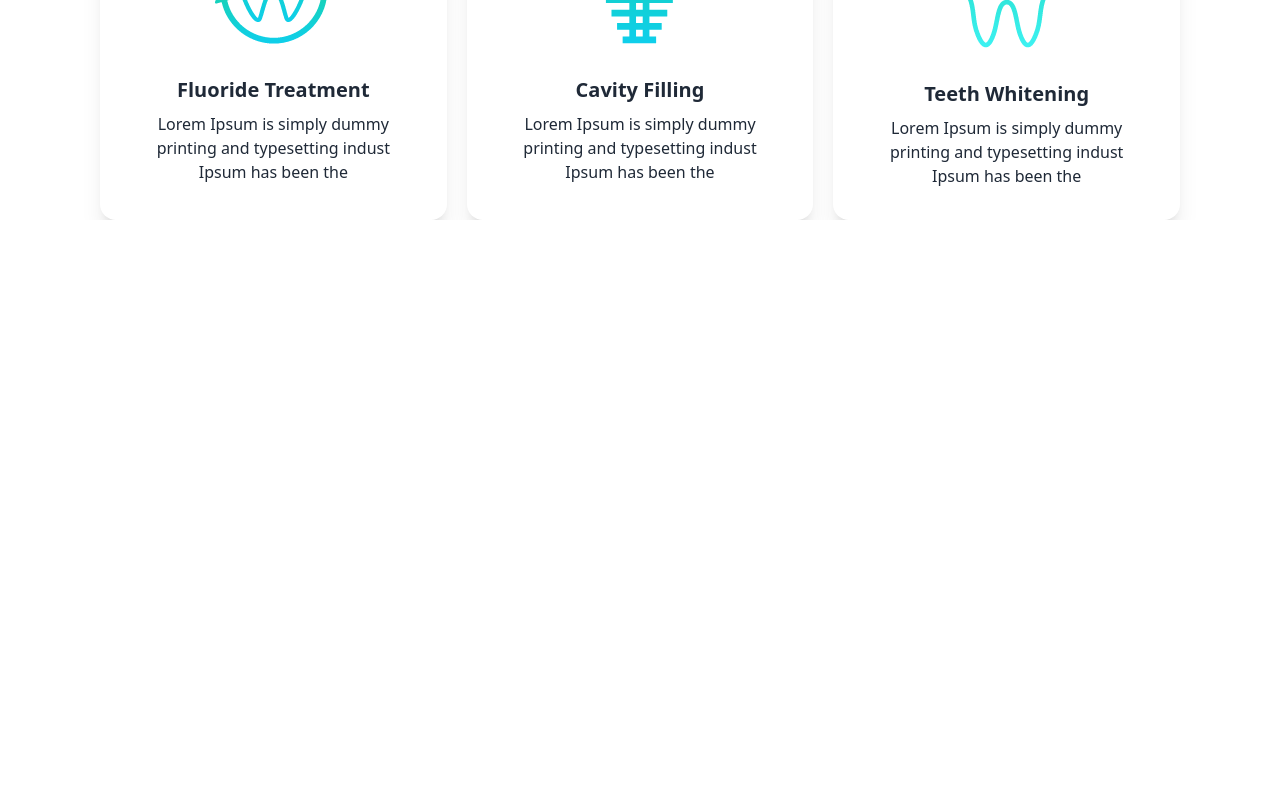
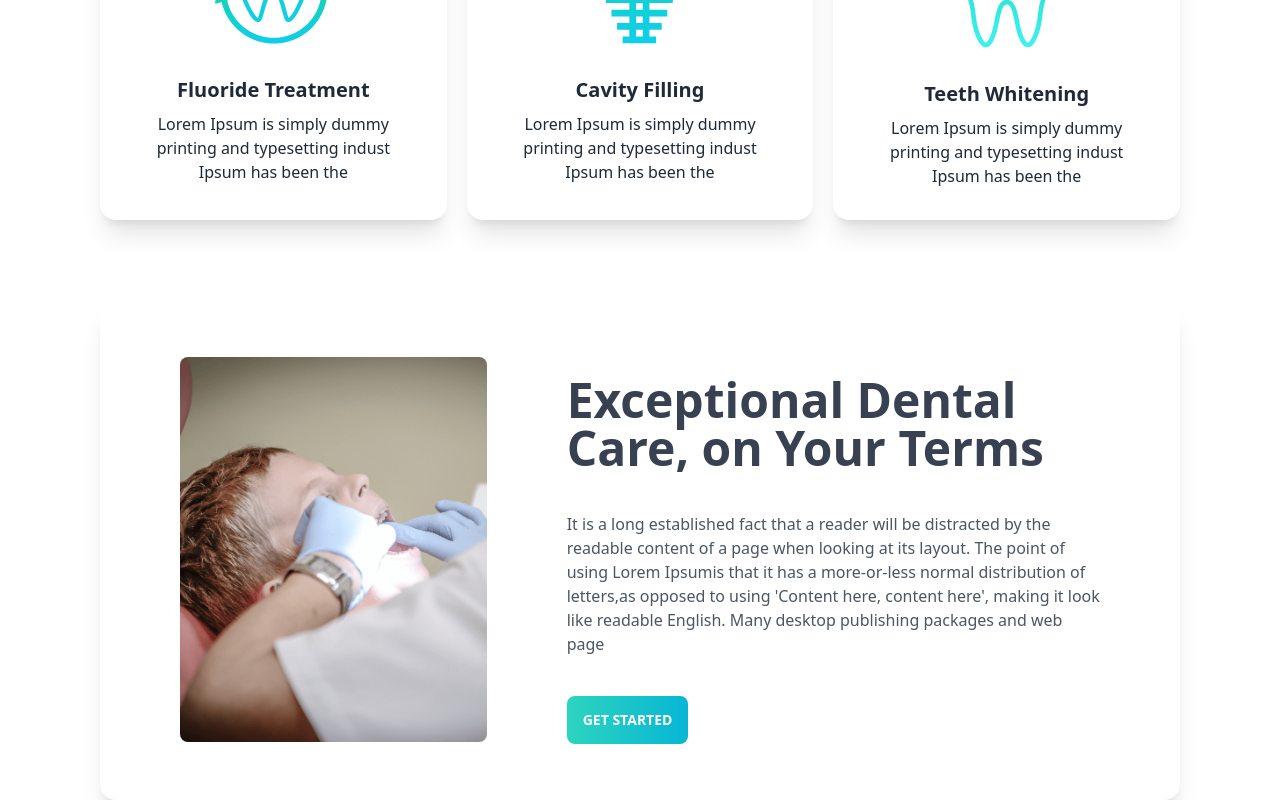
Before and after one commit to neel123go/Doctor-Portal-Client, a React (Create React App) app: page / in a window 1280 px wide. Shown: the part 1266-2066 px from the top of the page. Before the commit the page ends 1486 px from the top, so only its background shows below. Built offline with nearby package versions, Linux system fonts and the light colour scheme.

Commit message:
dental care section completed

```diff
--- /dev/null
+++ b/src/Components/Button/Button.js
@@ -0,0 +1,10 @@
+import React from 'react';
+import { Link } from 'react-router-dom';
+
+const Button = ({ routeName }) => {
+    return (
+        <button className="btn text-white border-0 bg-gradient-to-r from-teal-400 to-cyan-500 hover:bg-gradient-to-l"><Link to={`${routeName}`}>Get Started</Link></button>
+    );
+};
+
+export default Button;
--- a/src/Components/Pages/Banner/Banner.js
+++ b/src/Components/Pages/Banner/Banner.js
@@ -1,6 +1,7 @@
 import React from 'react';
 import BackgroundImg from '../../../assets/images/chair.png';
 import Chair from '../../../assets/images/chair.png';
+import Button from '../../Button/Button';
 
 const Banner = () => {
     return (
@@ -13,7 +14,7 @@
                 <div className='w-full md:w-1/2'>
                     <h1 className="text-3xl md:text-4xl lg:text-5xl font-bold text-gray-700">Your New Smile Starts Here</h1>
                     <p className="py-6 text-gray-500 lg:pr-20">Lorem ipsum, dolor sit amet consectetur adipisicing elit. Totam distinctio rem veniam minima iusto assumenda commodi ad culpa neque. Ad dolorem amet corrupti</p>
-                    <button className="btn text-white border-0 bg-gradient-to-r from-teal-400 to-cyan-500 hover:bg-gradient-to-l">Get Started</button>
+                    <Button routeName='login'></Button>
                 </div>
             </div>
         </div>
--- /dev/null
+++ b/src/Components/Pages/DentalCare/DentalCare.js
@@ -0,0 +1,36 @@
+import React from 'react';
+import Image from '../../../assets/images/treatment.png';
+import Button from '../../Button/Button';
+
+const DentalCare = () => {
+    return (
+        <div className="shadow-xl mt-12 md:mt-20 px-4 py-4 sm:px-8 sm:py-8 lg:px-12 lg:py-10 xl:px-20 xl:py-14 card md:card-side bg-white mx-2 xl:mx-20">
+            <div className='w-full md:w-1/2 xl:w-1/3 flex justify-center items-center'>
+                <figure><img src={Image} alt="Album" className='rounded-lg' /></figure>
+            </div>
+            <div className='card-body flex justify-center items-center w-full md:w-1/2 p-0 sm:pl-5 lg:pl-10 xl:pl-20 mt-5'>
+                <div>
+                    <h2 className="card-title text-gray-700 text-3xl lg:text-4xl xl:text-5xl leading-tight">Exceptional Dental Care, on Your Terms</h2>
+                    <p className='my-5 lg:my-10 text-gray-600'>It is a long established fact that a reader will be distracted by the readable content of a page when looking at its layout. The point of using Lorem Ipsumis that it has a more-or-less normal distribution of letters,as opposed to using 'Content here, content here', making it look like readable English. Many desktop publishing packages and web page</p>
+                    <Button></Button>
+                </div>
+            </div>
+        </div>
+    );
+};
+
+export default DentalCare;
+// <div className='w-full px-20 py-20'>
+//     <div className="card lg:card-side shadow-xl">
+//         <figure className='w-1/3'>
+//             <img src={Image} alt="Treatment" />
+//         </figure>
+//         <div className="card-body w-2/3 flex justify-center items-center px-40">
+//             <div>
+//                 <h2 className="card-title text-gray-700 text-5xl leading-tight">Exceptional Dental Care, on Your Terms</h2>
+//                 <p className='my-10 text-gray-600'>It is a long established fact that a reader will be distracted by the readable content of a page when looking at its layout. The point of using Lorem Ipsumis that it has a more-or-less normal distribution of letters,as opposed to using 'Content here, content here', making it look like readable English. Many desktop publishing packages and web page</p>
+//                 <Button routeName='home'></Button>
+//             </div>
+//         </div>
+//     </div>
+// </div>
--- a/src/Components/Pages/Home/Home.js
+++ b/src/Components/Pages/Home/Home.js
@@ -1,5 +1,6 @@
 import React from 'react';
 import Banner from '../Banner/Banner';
+import DentalCare from '../DentalCare/DentalCare';
 import InfoCard from '../InfoCard/InfoCard';
 import Services from '../Services/Services';
 
@@ -9,6 +10,7 @@
             <Banner></Banner>
             <InfoCard></InfoCard>
             <Services></Services>
+            <DentalCare></DentalCare>
         </div>
     );
 };
--- a/src/Components/Pages/Services/Services.js
+++ b/src/Components/Pages/Services/Services.js
@@ -24,7 +24,7 @@
             img: Img3,
             description: 'Lorem Ipsum is simply dummy printing and typesetting indust Ipsum has been the',
         }
-    ]
+    ];
     return (
         <div className='mt-20'>
             <div className='text-center'>
```
